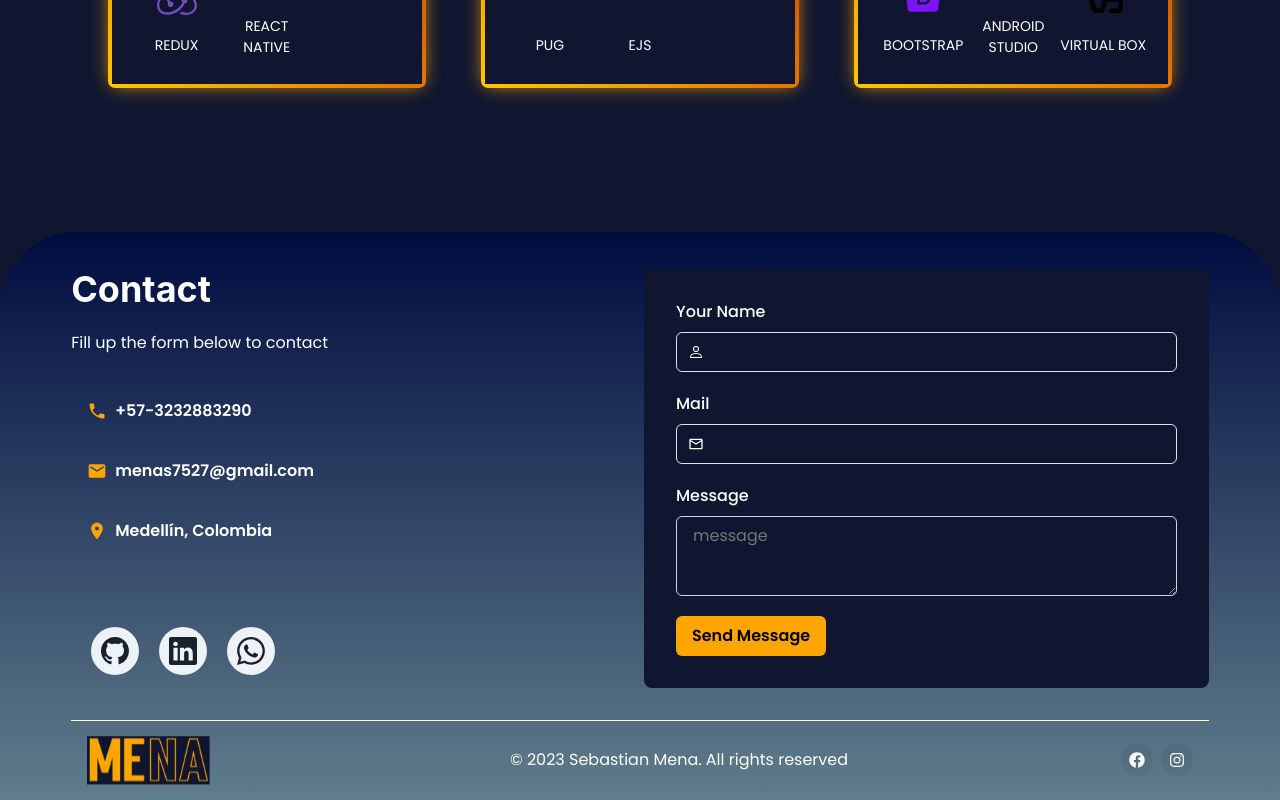
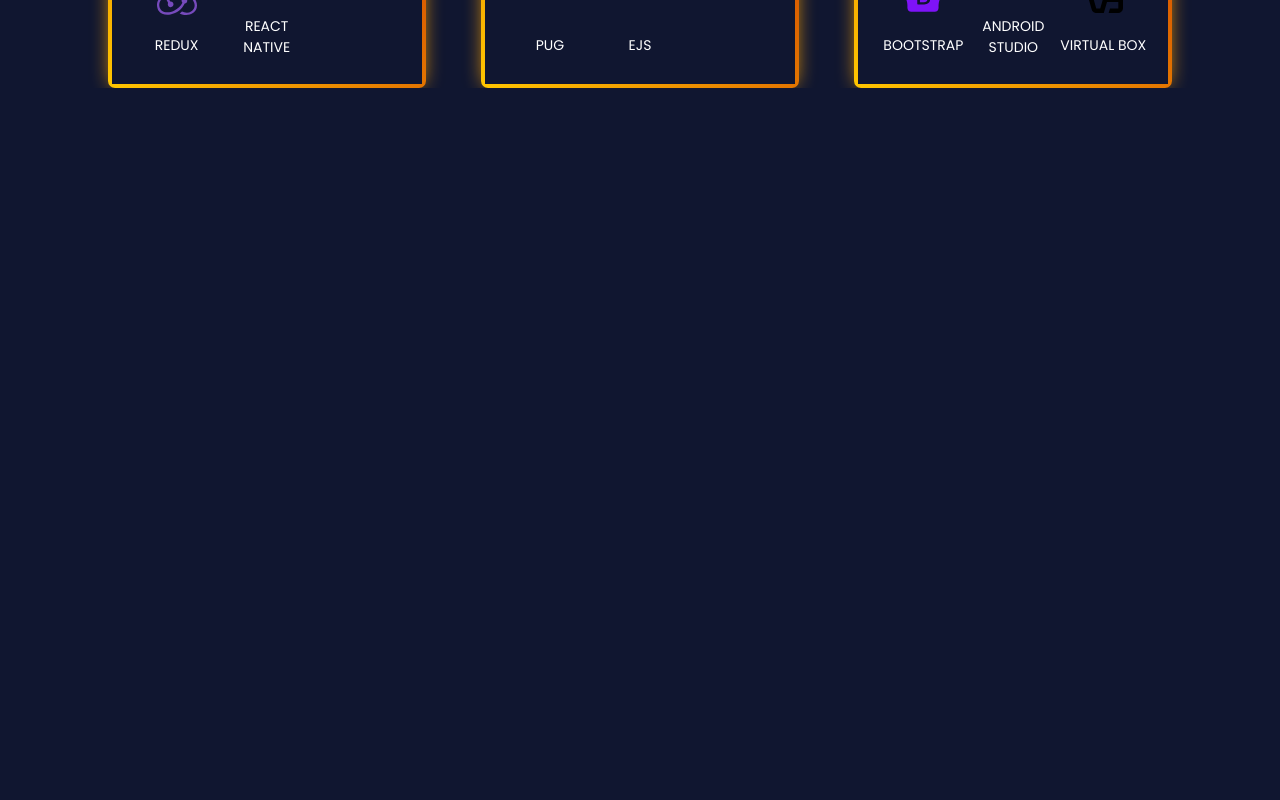
Before and after one commit to SebastianHinestroza12/PORTAFOLIO1, a React (Vite) app: page / in a window 1280 px wide. Shown: the part 3970-4770 px from the top of the page. After the commit the page ends 4058 px from the top, so only its background shows below. Built offline with nearby package versions, Linux system fonts and the light colour scheme; some icons are missing.

Commit message:
[Testing] respnsive

```diff
--- a/src/App.css
+++ b/src/App.css
@@ -76,7 +76,7 @@
 @media (min-width: 320px) and (max-width: 480px) {
   .section-margin{
     margin: 0 1rem;
-    /* background-color: rgb(88, 52, 3); */
+    background-color: rgb(88, 52, 3);
   }
   .services{
     width: 100%;
--- a/src/App.jsx
+++ b/src/App.jsx
@@ -88,9 +88,9 @@ function App() {
           </div>
         </div>
       </div>
-      <div id='contact'>
+      {/* <div id='contact'>
         <Contact/>
-      </div>
+      </div> */}
     </>
   )
 }
```
